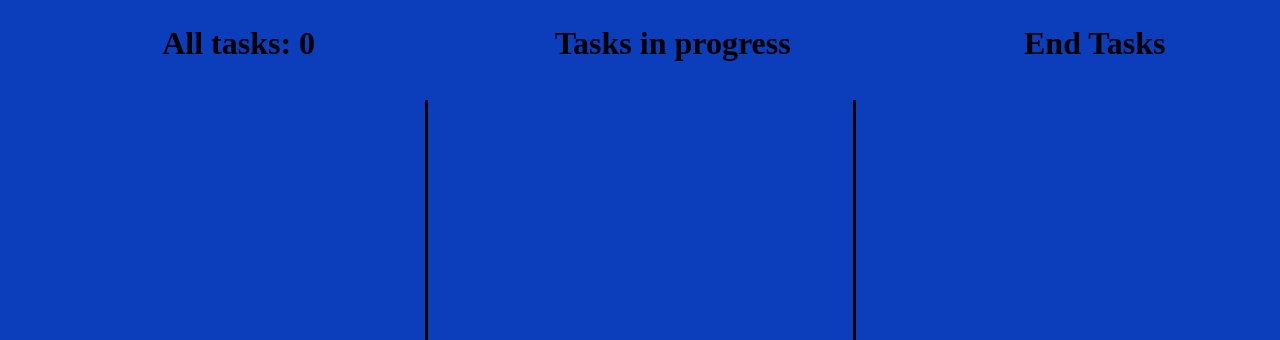
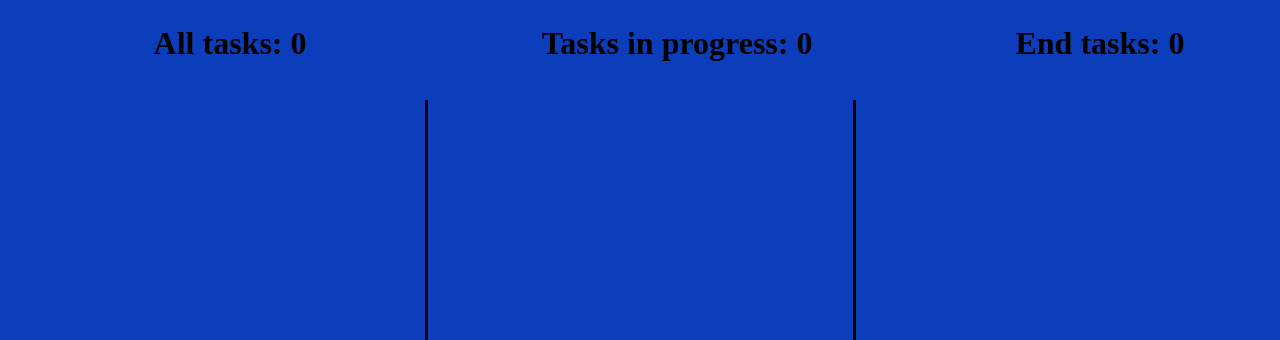
Before and after one commit to JanKolo04/task-table, a PHP site: page /main.html in a window 1280 px wide. Shown: the part 80-420 px from the top of the page. Run offline with PHP 8.4, Linux system fonts and the light colour scheme.

Commit message:
posittions

```diff
--- a/main.html
+++ b/main.html
@@ -21,11 +21,11 @@
 		</div>
 
 		<div class="text2">
-			<h1 class="tasks_in_progress">Tasks in progress</h1>
+			<h1 class="tasks_in_progress" id="tasks_in_progress">Tasks in progress: 0</h1>
 		</div>
 
 		<div class="text3">
-			<h1 class="end_tasks">End Tasks</h1>
+			<h1 class="end_tasks" id="end_tasks">End tasks: 0</h1>
 		</div>
 
 	</div>
--- a/script.js
+++ b/script.js
@@ -1,7 +1,12 @@
 function add_task() {
 	//get tasks div
 	var tasks_div = document.getElementById("tasks_all");
+	var tasks_progress = document.getElementById("progress_task");
+	var tasks_end = document.getElementById("task_end")
+
 	var text1 = document.getElementById("all_task_text");
+	var text2 = document.getElementById("tasks_in_progress");
+	var text3 = document.getElementById("end_tasks");
 
 
   	for (var i=0; i<1; ++i) {
@@ -32,6 +37,14 @@ function add_task() {
   	var numberOfTasks = tasks_div.children.length;
   	text1.innerHTML = "All tasks: " + numberOfTasks;
 
+  	var progressTaskNumber = tasks_progress.children.length;
+  	text2.innerHTML = "Tasks in progress: " + progressTaskNumber;
+
+  	var endTaskNumber = tasks_end.children.length;
+  	text3.innerHTML = "End tasks: " + endTaskNumber;
+
+
+
   	//clear text input
 	document.getElementById('myText').value = '';
 
--- a/style.css
+++ b/style.css
@@ -54,7 +54,8 @@ body {
 }
 
 .all_task_text {
-	margin-left: 38%;
+	margin-left: 36%;
+	margin-right: 2%;
 	margin-top: 25px;
 }
 
@@ -64,7 +65,7 @@ body {
 }
 
 .tasks_in_progress {
-	margin-left: 30%;
+	margin-left: 27%;
 	margin-top: 25px
 }
 
@@ -74,7 +75,7 @@ body {
 }
 
 .end_tasks {
-	margin-left: 40%;
+	margin-left: 38%;
 	margin-top: 25px
 }
 
```
